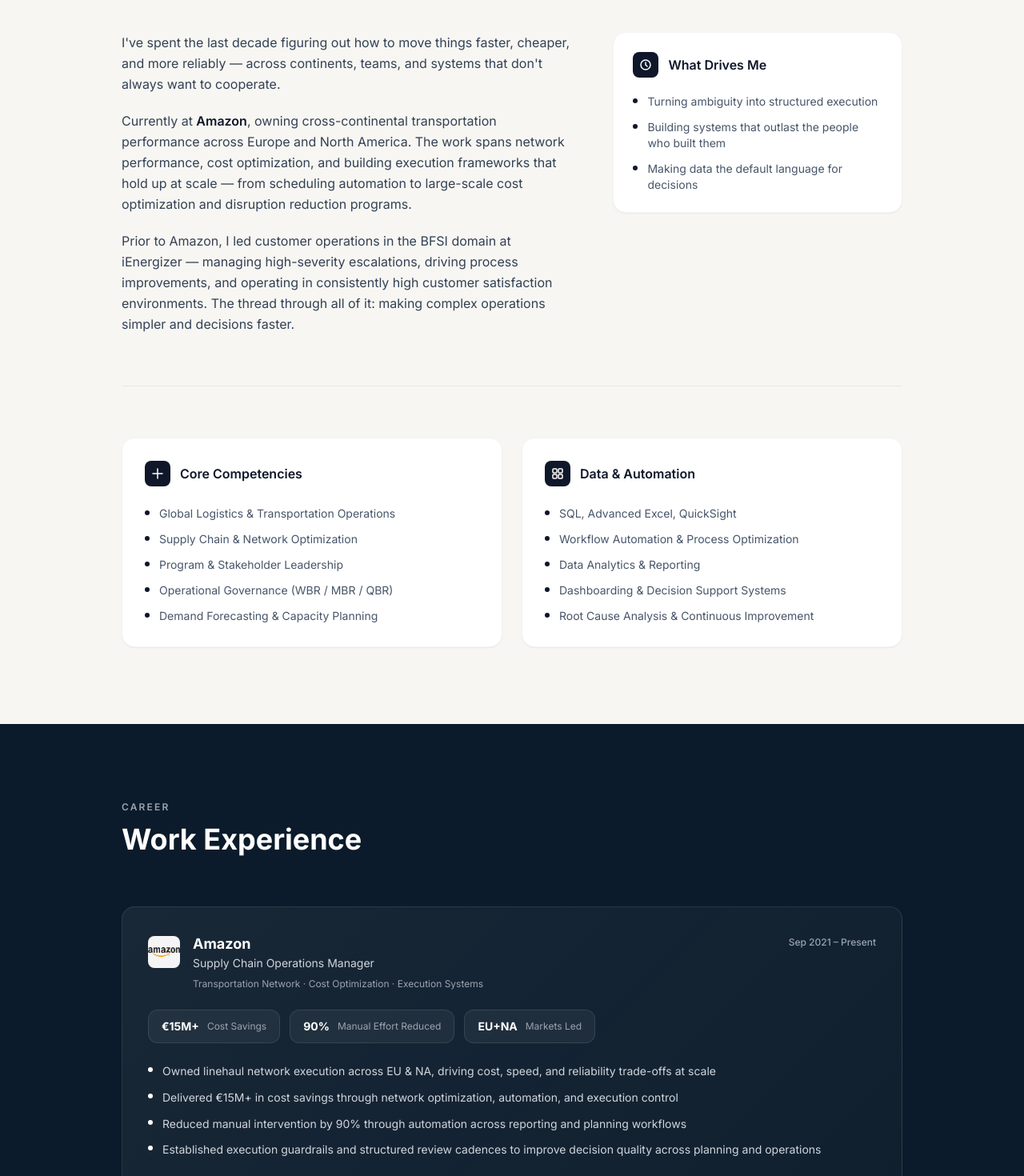
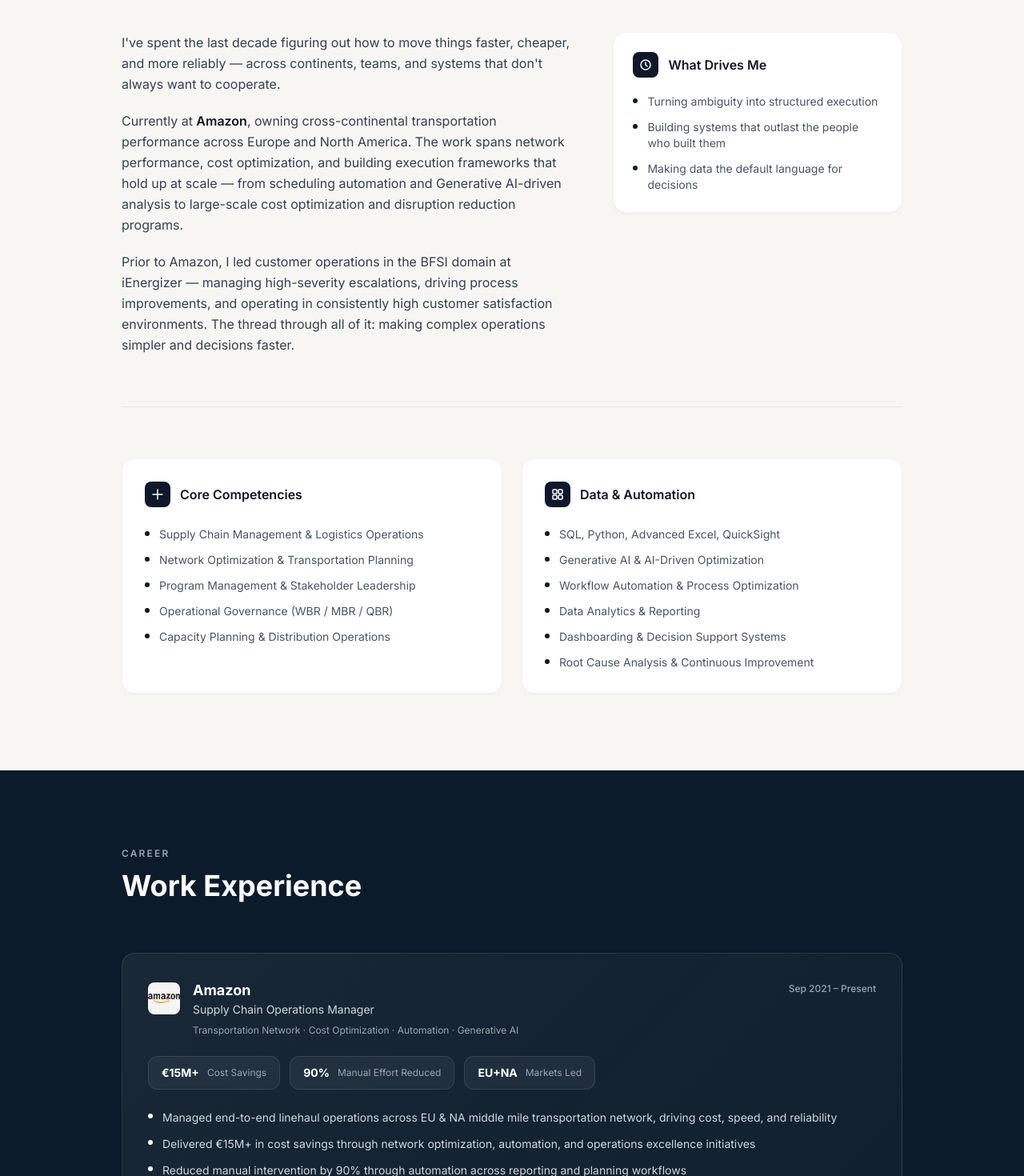
Before and after one commit to DA2793/divyansh-portfolio, a React (Vite) app: page / in a window 1280 px wide. Shown: the part 1020-2490 px from the top of the page at 80% size. Built offline with nearby package versions, Linux system fonts and the light colour scheme.

Commit message:
update source files and dist build with latest changes

```diff
--- a/src/components/About/About.jsx
+++ b/src/components/About/About.jsx
@@ -1,14 +1,15 @@
 const About = () => {
   const competencies = [
-    "Global Logistics & Transportation Operations",
-    "Supply Chain & Network Optimization",
-    "Program & Stakeholder Leadership",
+    "Supply Chain Management & Logistics Operations",
+    "Network Optimization & Transportation Planning",
+    "Program Management & Stakeholder Leadership",
     "Operational Governance (WBR / MBR / QBR)",
-    "Demand Forecasting & Capacity Planning",
+    "Capacity Planning & Distribution Operations",
   ];
 
   const tools = [
-    "SQL, Advanced Excel, QuickSight",
+    "SQL, Python, Advanced Excel, QuickSight",
+    "Generative AI & AI-Driven Optimization",
     "Workflow Automation & Process Optimization",
     "Data Analytics & Reporting",
     "Dashboarding & Decision Support Systems",
@@ -50,8 +51,9 @@
               owning cross-continental transportation performance across Europe
               and North America. The work spans network performance, cost
               optimization, and building execution frameworks that hold up at
-              scale — from scheduling automation to large-scale cost
-              optimization and disruption reduction programs.
+              scale — from scheduling automation and Generative AI-driven
+              analysis to large-scale cost optimization and disruption
+              reduction programs.
             </p>
             <p className="text-[#334155] leading-relaxed text-base">
               Prior to Amazon, I led customer operations in the BFSI domain
--- a/src/components/Achievements/Achievements.jsx
+++ b/src/components/Achievements/Achievements.jsx
@@ -9,6 +9,66 @@
         <h2 className="text-3xl md:text-4xl font-bold mb-16">
           Achievements & Recognition
         </h2>
+
+        {/* ── Tier 0: Manager of the Year ── */}
+        <div
+          className="rounded-2xl p-8 mb-6 border-2 border-yellow-400/30 shadow-md hover:shadow-lg transition-shadow duration-200 relative overflow-hidden"
+          style={{
+            background: "linear-gradient(135deg, #fffbeb 0%, #fef3c7 50%, #fde68a20 100%)",
+          }}
+        >
+          <div className="absolute top-0 right-0 w-32 h-32 bg-yellow-400/10 rounded-full blur-2xl -translate-y-8 translate-x-8" />
+          <div className="relative">
+            <div className="flex items-center justify-between mb-4">
+              <span className="text-[11px] font-semibold px-2.5 py-1 rounded-full bg-[#FF9900]/15 text-[#b36a00]">
+                Amazon
+              </span>
+              <span className="text-xs text-gray-500 font-medium">
+                2025
+              </span>
+            </div>
+
+            <div className="flex items-start gap-3 mb-1">
+              <div className="w-10 h-10 rounded-lg bg-[#0f172a] flex items-center justify-center flex-shrink-0 mt-0.5">
+                <svg width="18" height="18" viewBox="0 0 18 18" fill="none">
+                  <path
+                    d="M9 1l2 4 4.5.7-3.25 3.15.75 4.45L9 11l-4 2.3.75-4.45L2.5 5.7 7 5l2-4z"
+                    fill="#FBBF24"
+                    stroke="#F59E0B"
+                    strokeWidth="0.8"
+                    strokeLinejoin="round"
+                  />
+                </svg>
+              </div>
+              <div>
+                <h3 className="text-lg font-bold text-[#0f172a]">
+                  Manager of the Year
+                </h3>
+                <p className="text-xs text-gray-500 mt-0.5">
+                  Operational Excellence, Automation & Gen AI-Driven Efficiency
+                </p>
+              </div>
+            </div>
+
+            <ul className="space-y-2.5 mt-5">
+              <li className="flex items-start gap-3 text-sm text-[#475569] leading-relaxed">
+                <span className="mt-1.5 w-1.5 h-1.5 rounded-full bg-[#FF9900] shrink-0" />
+                Recognized for delivering significant cost savings and headcount
+                optimization across the network during 2025
+              </li>
+              <li className="flex items-start gap-3 text-sm text-[#475569] leading-relaxed">
+                <span className="mt-1.5 w-1.5 h-1.5 rounded-full bg-[#FF9900] shrink-0" />
+                Drove operational process improvements, automation initiatives,
+                and Gen AI-driven efficiency programs
+              </li>
+              <li className="flex items-start gap-3 text-sm text-[#475569] leading-relaxed">
+                <span className="mt-1.5 w-1.5 h-1.5 rounded-full bg-[#FF9900] shrink-0" />
+                Delivered measurable impact through scalable systems and
+                cross-functional program leadership
+              </li>
+            </ul>
+          </div>
+        </div>
 
         {/* ── Tier 1: Manager of the Quarter ── */}
         <div className="grid grid-cols-1 md:grid-cols-2 gap-6 mb-6">
--- a/src/components/Experience/AmazonDetail.jsx
+++ b/src/components/Experience/AmazonDetail.jsx
@@ -40,10 +40,10 @@
           {/* Hero metrics */}
           <div className="flex flex-wrap gap-8">
             {[
-              { value: "€11M+", label: "Cost Savings (Automation)" },
+              { value: "$11M+", label: "Cost Savings (Automation)" },
               { value: "€1.8M", label: "Network Optimization" },
               { value: "90%+", label: "Manual Effort Reduced" },
-              { value: "600+", label: "Deep-Dive Analyses Led" },
+              { value: "Gen AI", label: "Driven Efficiency Programs" },
             ].map(({ value, label }) => (
               <div key={label}>
                 <p className="text-2xl font-bold text-yellow-400">{value}</p>
@@ -312,8 +312,9 @@
           </h2>
           <div className="space-y-5 text-[#334155] leading-relaxed">
             <p>
-              By 2025, my focus shifted toward building automation layers and
-              scalable operational infrastructure.
+              By 2025, my focus shifted toward building automation layers,
+              leveraging Generative AI, and creating scalable operational
+              infrastructure.
             </p>
             <p>
               The first major initiative was automating commercial carrier
@@ -414,6 +415,12 @@
               extraction — particularly for long-horizon analyses spanning 6+
               months — ensuring decisions were backed by complete and accurate
               datasets.
+            </p>
+            <p>
+              I also leveraged Generative AI to accelerate root cause analysis,
+              optimization modelling, and automation design — using it to
+              surface network insights, inform workflow design, and enhance
+              decision support across EU and NA middle-mile operations.
             </p>
             <p>
               A key focus area was delivery estimate accuracy, directly tied to
--- a/src/components/Experience/Experience.jsx
+++ b/src/components/Experience/Experience.jsx
@@ -8,10 +8,10 @@
   ];
 
   const amazonBullets = [
-    "Owned linehaul network execution across EU & NA, driving cost, speed, and reliability trade-offs at scale",
-    "Delivered €15M+ in cost savings through network optimization, automation, and execution control",
+    "Managed end-to-end linehaul operations across EU & NA middle mile transportation network, driving cost, speed, and reliability",
+    "Delivered €15M+ in cost savings through network optimization, automation, and operations excellence initiatives",
     "Reduced manual intervention by 90% through automation across reporting and planning workflows",
-    "Established execution guardrails and structured review cadences to improve decision quality across planning and operations",
+    "Leveraged Generative AI to accelerate operational analysis, surface network insights, and inform workflow design",
   ];
 
   const iEnergizerImpact = [
@@ -20,10 +20,10 @@
   ];
 
   const iEnergizerBullets = [
-    "Managed end-to-end service delivery across customer support, fraud risk, and credit protection operations",
+    "Managed end-to-end service delivery for customer support, fraud risk, and credit protection programs, ensuring SLA adherence",
     "Launched and scaled fraud and credit protection operations, achieving 99%+ quality and 95% CSAT",
-    "Designed SOPs, dashboards, and reporting frameworks to standardize operations across teams",
-    "Owned workforce planning, training, and performance management — scaling frontline leadership capability",
+    "Led high-risk fraud investigations and escalation workflows, ensuring compliance with internal policies and risk controls",
+    "Led workforce planning (300+ to 1,500+ employees), training, and performance management to improve productivity",
   ];
 
   const iEnergizerProgression = [
@@ -66,7 +66,7 @@
             </div>
 
             <p className="text-xs text-gray-400 mb-6 ml-14">
-              Transportation Network · Cost Optimization · Execution Systems
+              Transportation Network · Cost Optimization · Automation · Generative AI
             </p>
 
             <div className="flex flex-wrap gap-3 mb-6">
--- a/src/components/Hero/Hero.jsx
+++ b/src/components/Hero/Hero.jsx
@@ -27,12 +27,12 @@
           <p className="text-gray-200 text-base md:text-lg leading-relaxed mb-6 max-w-xl font-medium tracking-wide">
             OPERATIONS & SUPPLY CHAIN LEADER <br />
             <span className="text-gray-400">
-              GLOBAL LOGISTICS PROGRAMS | NETWORK OPTIMIZATION | PROCESS TRANSFORMATION
+              NETWORK OPTIMIZATION | AUTOMATION & SYSTEMS DESIGN | GENERATIVE AI
             </span>
           </p>
 
           <p className="text-gray-400 mb-8 max-w-xl">
-            Delivered €15M+ cost savings through strategic initiatives across supply chain and financial services operations.
+            Manager of the Year – Amazon 2025. Delivered €15M+ cost savings through strategic initiatives across supply chain and financial services operations.
           </p>
 
           {/* Metrics */}
--- a/src/components/Skills/Skills.jsx
+++ b/src/components/Skills/Skills.jsx
@@ -47,7 +47,8 @@
       highlight:
         "Design systems and tools that reduce manual effort and scale decision-making across operations.",
       items: [
-        "Build automation using SQL, Excel, and lightweight scripting to eliminate repetitive workflows",
+        "Build automation using Python, SQL, Excel, and lightweight scripting to eliminate repetitive workflows",
+        "Leverage Generative AI to accelerate operational analysis, surface network insights, and inform workflow design",
         "Applied AI-driven optimization to reduce disruptions and ad hoc costs across the European network",
         "Lead cross-functional programs from ambiguity to structured execution",
       ],
--- a/src/utils/pdfParser.js
+++ b/src/utils/pdfParser.js
@@ -16,12 +16,12 @@
       company: "Amazon",
       period: "Sep 2021 - Current",
       achievements: [
-        "Developed and implemented Java-based Amazon ROC HawkEye Tampermonkey script to automate case management across platforms, reducing manual efforts by 90% and achieving significant time savings.",
-        "Created a Macros-based Excel report for utilization monitoring, reducing report generation time by 80%.",
-        "Spearheaded AI-driven scheduling optimization projects, reducing transit time and ensuring SLA adherence.",
-        "Managed a primary team of 20+ and a secondary team of 150+, driving operational efficiency through innovative solutions.",
-        "Collaborated with cross-functional teams across Europe and North America to implement cost-reduction initiatives, leading to measurable savings.",
-        "Delivered strategic reports using SQL and data visualization tools, providing actionable insights for stakeholders."
+        "Managed end-to-end linehaul operations across North America and European Middle Mile transportation network, ensuring reliable movement of freight between fulfillment centers, sort centers, and delivery stations.",
+        "Led cross-functional operational programs delivering €15M+ in cost savings through transportation network optimization, automation, and operations excellence initiatives.",
+        "Implemented automation solutions across reporting and planning workflows, reducing manual effort by 90% and improving real-time network visibility and decision speed.",
+        "Leveraged Generative AI to accelerate operational analysis, surface network insights, and inform workflow design across large-scale logistics operations.",
+        "Led multi-layered operations teams (20+ direct / 150+ extended) responsible for network monitoring, escalation management, and transportation performance governance.",
+        "Delivered data-driven insights via SQL, Excel, and analytics dashboards to support transportation planning, cost optimization, and distribution operations decisions."
       ]
     },
     {
@@ -29,31 +29,34 @@
       company: "IEnergizer",
       period: "Sep 2015 - Sep 2021",
       achievements: [
-        "Led the successful launch of multiple projects including High-Risk Fraud and Credit Protection, achieving 99% quality and 100% customer satisfaction.",
-        "Managed high-severity escalation cases and collaborated with stakeholders for effective resolution.",
-        "Developed training programs for new hires and established SOPs to ensure consistent performance.",
-        "Coordinated with BI and MIS teams to produce detailed reports for management and stakeholders."
+        "Managed end-to-end service delivery for customer support, fraud risk, and credit protection programs, ensuring SLA adherence and operations excellence.",
+        "Led high-risk fraud investigations and escalation workflows, ensuring compliance with internal policies and risk controls.",
+        "Launched and scaled fraud and credit protection operations, achieving 99%+ quality and 95% CSAT.",
+        "Led workforce planning (300+ to 1,500+ employees), training, and performance management to improve productivity and team capability."
       ]
     }
   ],
   skills: {
     "Product & Operations": [
-      "Product Management",
-      "Project Management",
-      "Operations Management",
-      "Process Improvement"
+      "Supply Chain Management",
+      "Network Optimization",
+      "Transportation Planning",
+      "Operations Excellence",
+      "Program Management"
     ],
     "Technical": [
-      "AI-Driven Process Optimization",
-      "Automation (Tampermonkey, Macros)",
-      "Data Analysis & Reporting",
-      "QuickSight, Excel, SQL"
+      "SQL, Python, Advanced Excel",
+      "Generative AI & AI-Driven Optimization",
+      "Amazon QuickSight & Data Analytics",
+      "Workflow Automation Tools",
+      "Browser-Based Validation Systems"
     ],
     "Management": [
-      "Supply Chain Operations",
+      "Performance Governance",
       "Stakeholder Management",
-      "Change Management",
-      "Cross-Functional Collaboration"
+      "Capacity Planning",
+      "Cross-Functional Collaboration",
+      "Process Improvement"
     ]
   },
   education: [
```
Also changed, not shown: 8 other files (tests, documents, lock files or other folders).
